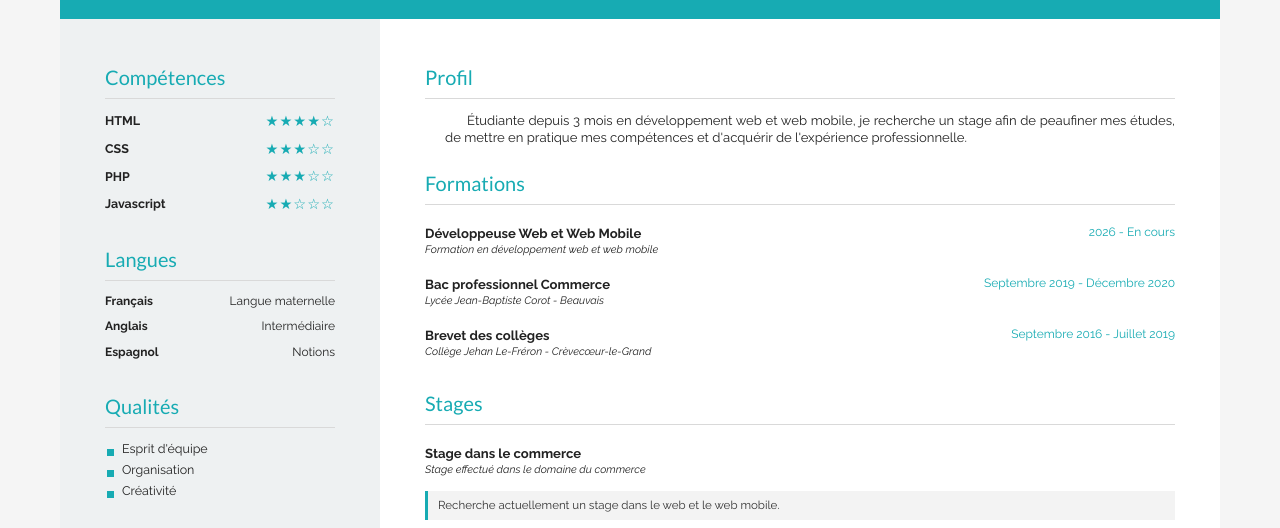
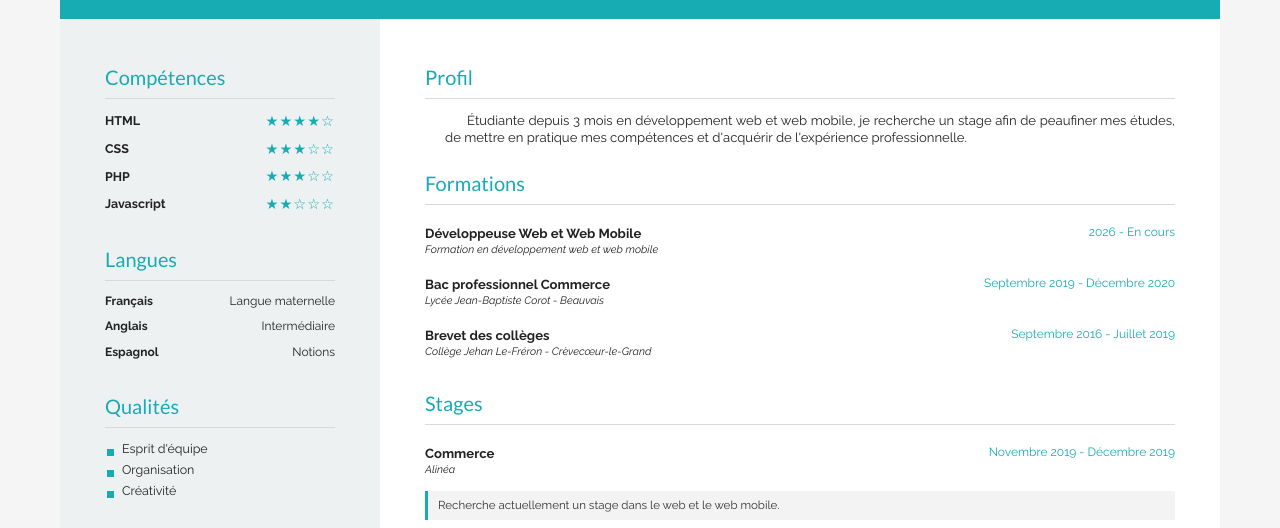
Before and after one commit to debertsabrina45-png/cv-sabrina-debert, a plain HTML site: page index.html in a window 1280 px wide. Shown: the part 233-761 px from the top of the page. Drawn offline with Linux system fonts and the light colour scheme.

Commit message:
Modifications du stage

```diff
--- a/index.html
+++ b/index.html
@@ -41,8 +41,8 @@
 
             <div class="photo-container">
                 <a href="assets/images/IMG_1529.jpg" target="_blank">
-                <img src="assets/images/IMG_1529.jpg" alt="Photo de Sabrina Debert" class="photo">
-</a>
+                    <img src="assets/images/IMG_1529.jpg" alt="Photo de Sabrina Debert" class="photo">
+                </a>
             </div>
 
 
@@ -294,11 +294,15 @@
 
                         <div class="item-content">
 
-                            <h4>Stage dans le commerce</h4>
+                            <h4>Commerce</h4>
 
-                            <p>Stage effectué dans le domaine du commerce</p>
+                            <p>Alinéa</p>
 
                         </div>
+
+                        <span class="date">
+                            Novembre 2019 - Décembre 2019
+                        </span>
 
                     </article>
 
```
